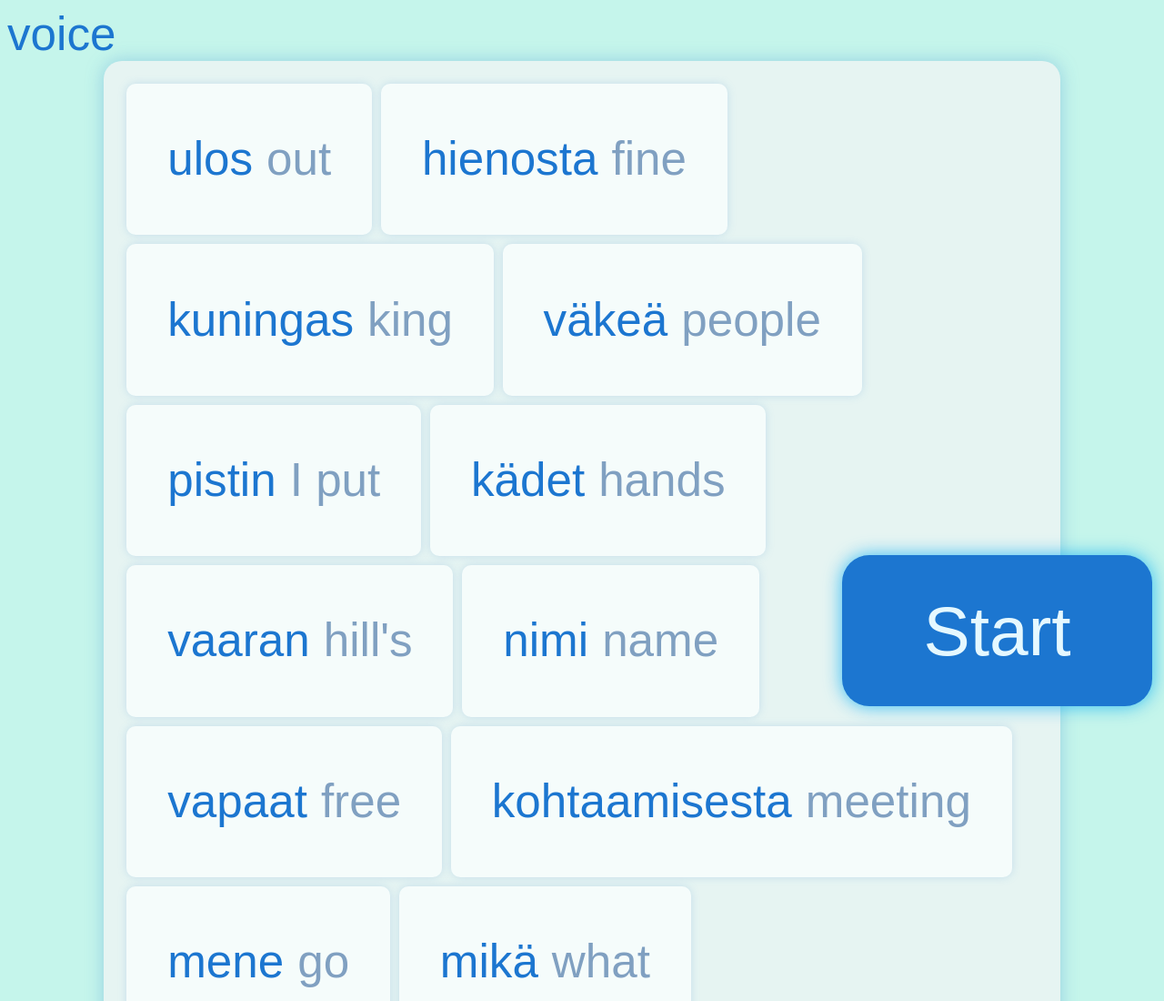
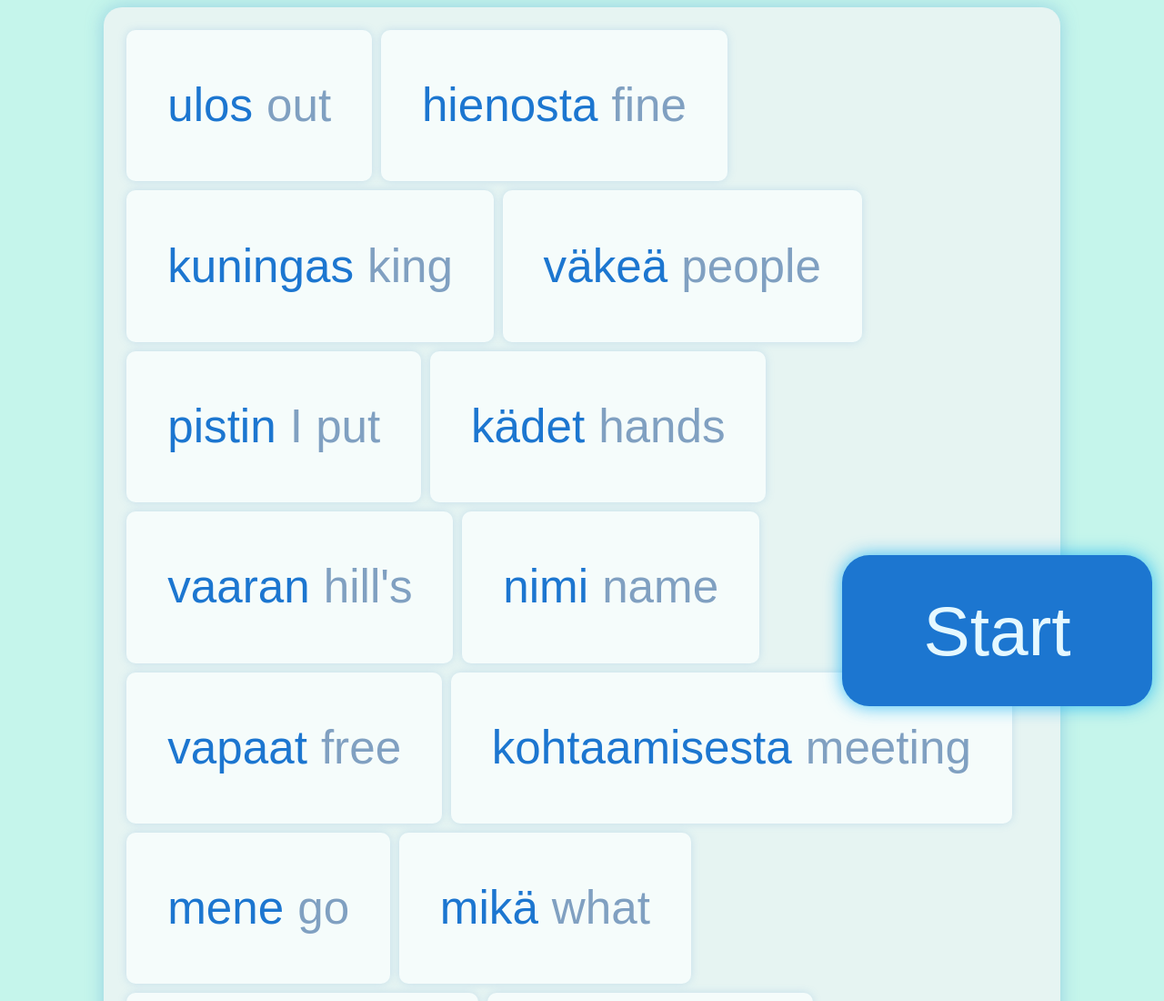
Before and after one commit to Nicolibus/Nicolibus.github.io, a plain HTML site: page flashcards/index.html in a window 1280 px wide. Shown: the top 1100 px of the page at 91% size. Drawn offline with nearby package versions, Linux system fonts and the light colour scheme.

Commit message:
Update index.html

```diff
--- a/flashcards/index.html
+++ b/flashcards/index.html
@@ -75,7 +75,7 @@
 </head>
 <body>
     <div id="training"> Start </div>
-    <div id="voice"> voice </div>
+    <!--<div id="voice"> voice </div>-->
     <script>
         let training = false
 
```
